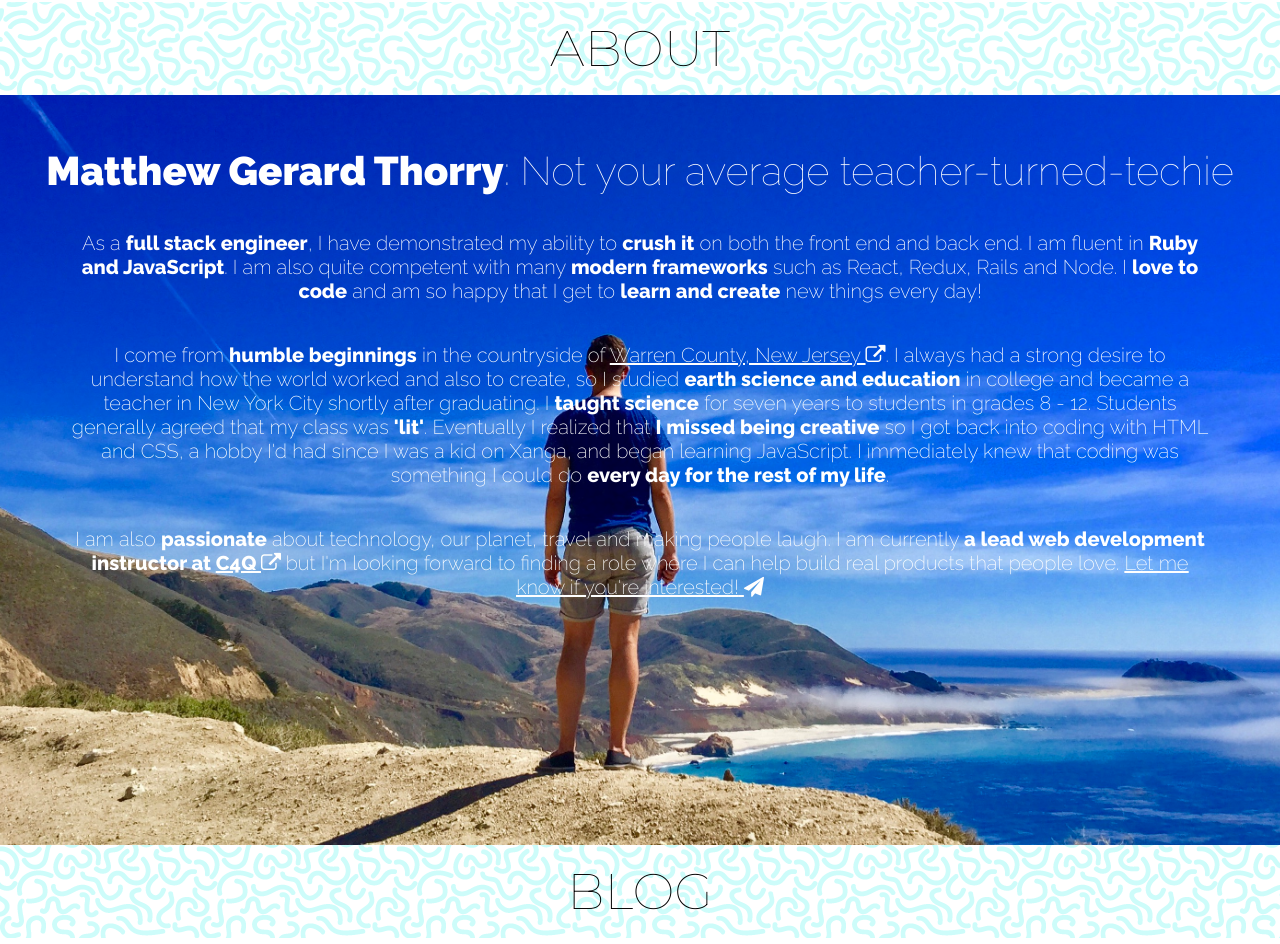
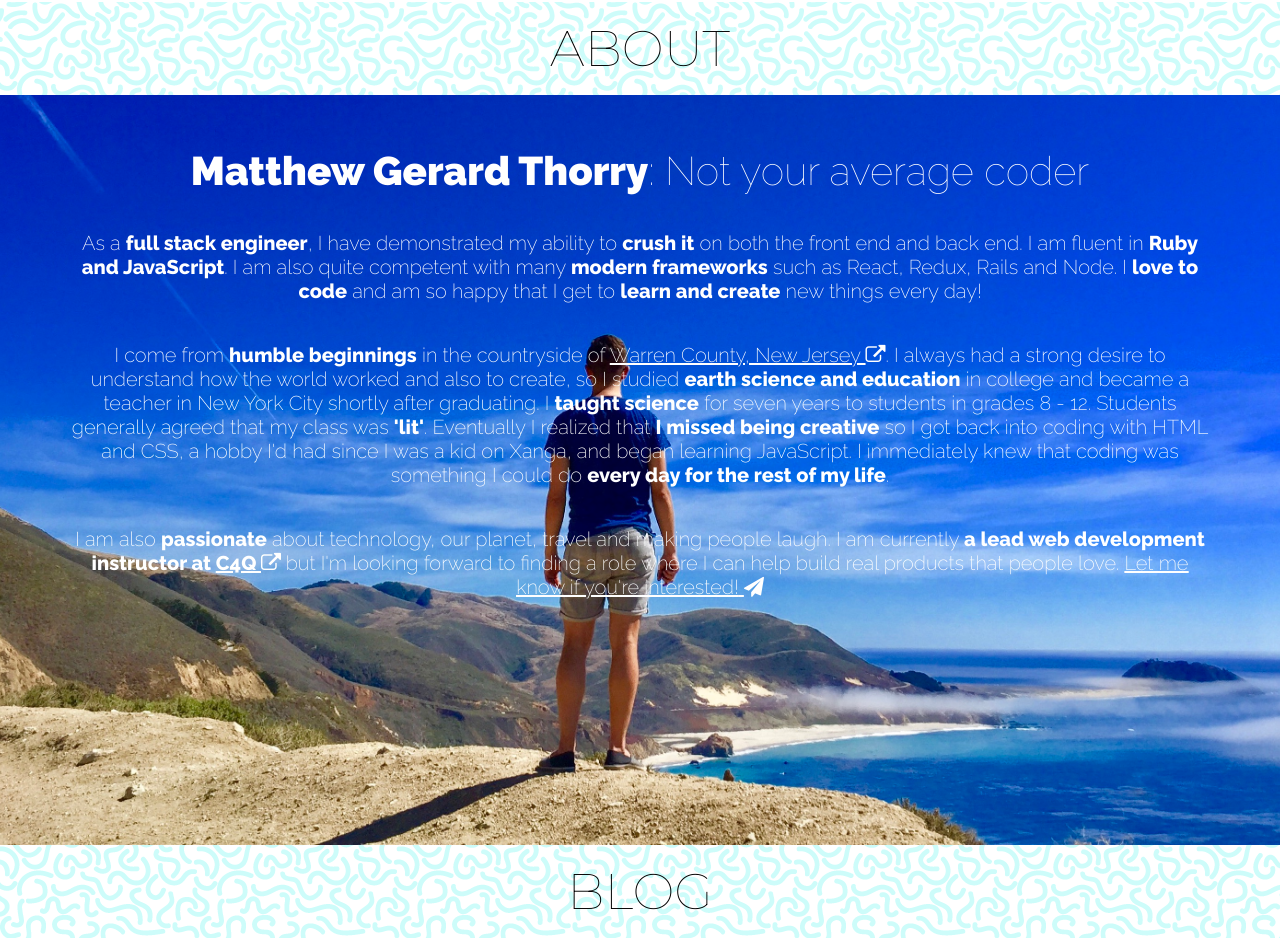
Before and after one commit to mthorry/site, a React (Create React App) app: page / in a window 1280 px wide. Shown: the part 1623-2567 px from the top of the page. Built offline with nearby package versions, Linux system fonts and the light colour scheme; no server answers.

Commit message:
update about section

```diff
--- a/src/components/About.js
+++ b/src/components/About.js
@@ -4,7 +4,7 @@ class About extends Component {
   render() {
     return (
       <div className="About section about-section">
-        <h1 className="about-intro"><strong>Matthew Gerard Thorry</strong>:  Not your average teacher-turned-techie</h1>
+        <h1 className="about-intro"><strong>Matthew Gerard Thorry</strong>:  Not your average coder</h1>
         <p className="about-item">As a <strong>full stack engineer</strong>, I have demonstrated my ability to <strong>crush it</strong> on both the front end and back end. I am fluent in <strong>Ruby and JavaScript</strong>. I am also quite competent with many <strong>modern frameworks</strong> such as React, Redux, Rails and Node. I <strong>love to code</strong> and am so happy that I get to <strong>learn and create</strong> new things every day!</p>
         <p className="about-item">I come from <strong>humble beginnings</strong> in the countryside of <a href="https://en.wikipedia.org/wiki/Mountain_Lake,_New_Jersey" target="_blank" rel="noopener noreferrer" rel="noopener noreferrer">Warren County, New Jersey <i className="fa fa-external-link"/></a>. I always had a strong desire to understand how the world worked and also to create, so I studied <strong>earth science and education</strong> in college and became a teacher in New York City shortly after graduating. I <strong>taught science</strong> for seven years to students in grades 8 - 12. Students generally agreed that my class was <strong>'lit'</strong>. Eventually I realized that <strong>I missed being creative</strong> so I got back into coding with HTML and CSS, a hobby I'd had since I was a kid on Xanga, and began learning JavaScript. I immediately knew that coding was something I could do <strong>every day for the rest of my life</strong>.</p>
         <p className="about-item">I am also <strong>passionate</strong> about technology, our planet, travel and making people laugh. I am currently <strong>a lead web development instructor at <a href="https://www.c4q.nyc/about" target="_blank" rel="noopener noreferrer" rel="noopener noreferrer">C4Q <i className="fa fa-external-link"/></a> </strong>but I'm looking forward to finding a role where I can help build real products that people love. <a href="mailto:mthorry@gmail.com?Subject=Hello%20there!" target="_top" ><span>Let me know if you're interested!</span> <i className="fa fa-paper-plane" aria-hidden="true"/></a></p>
```
